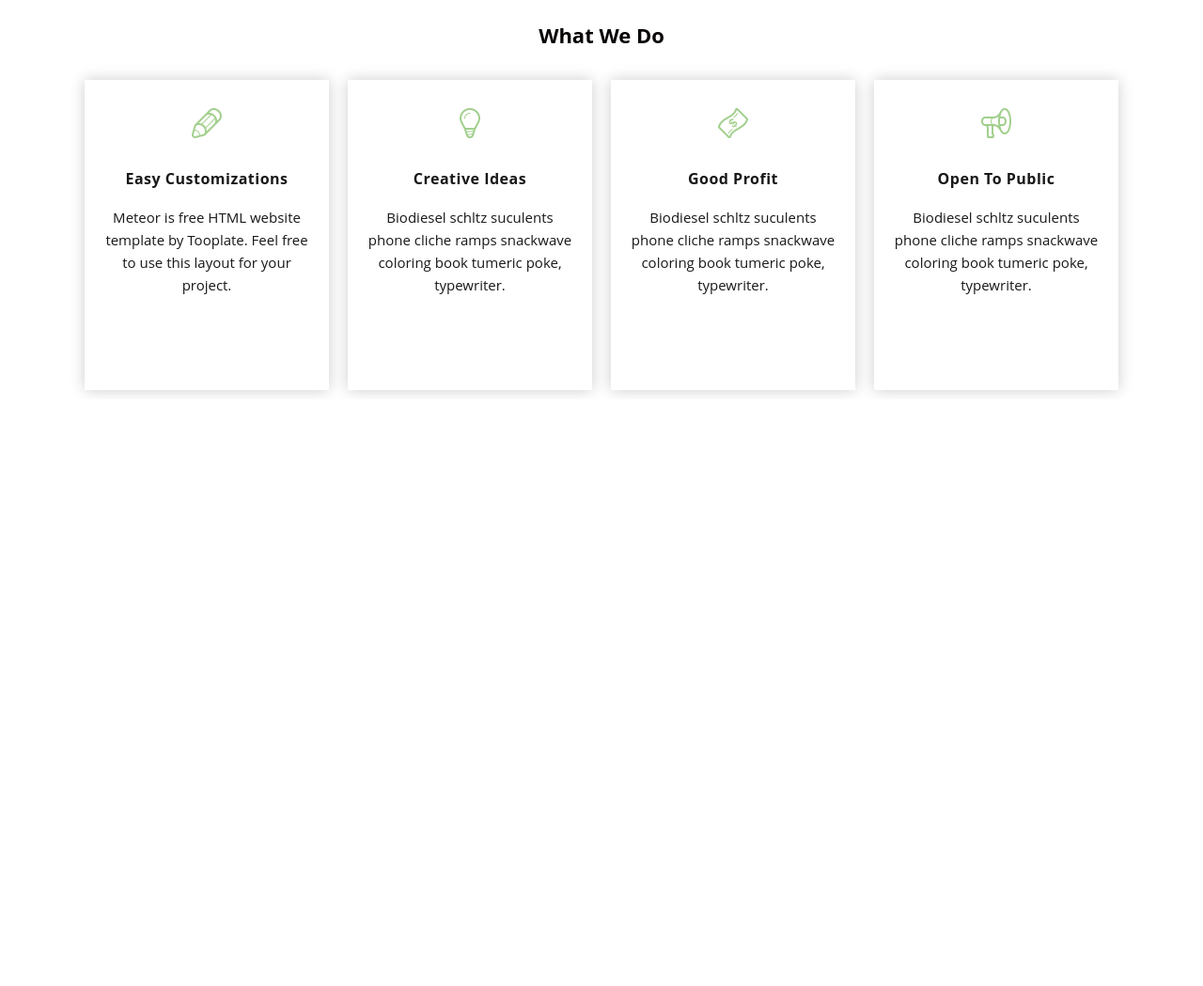
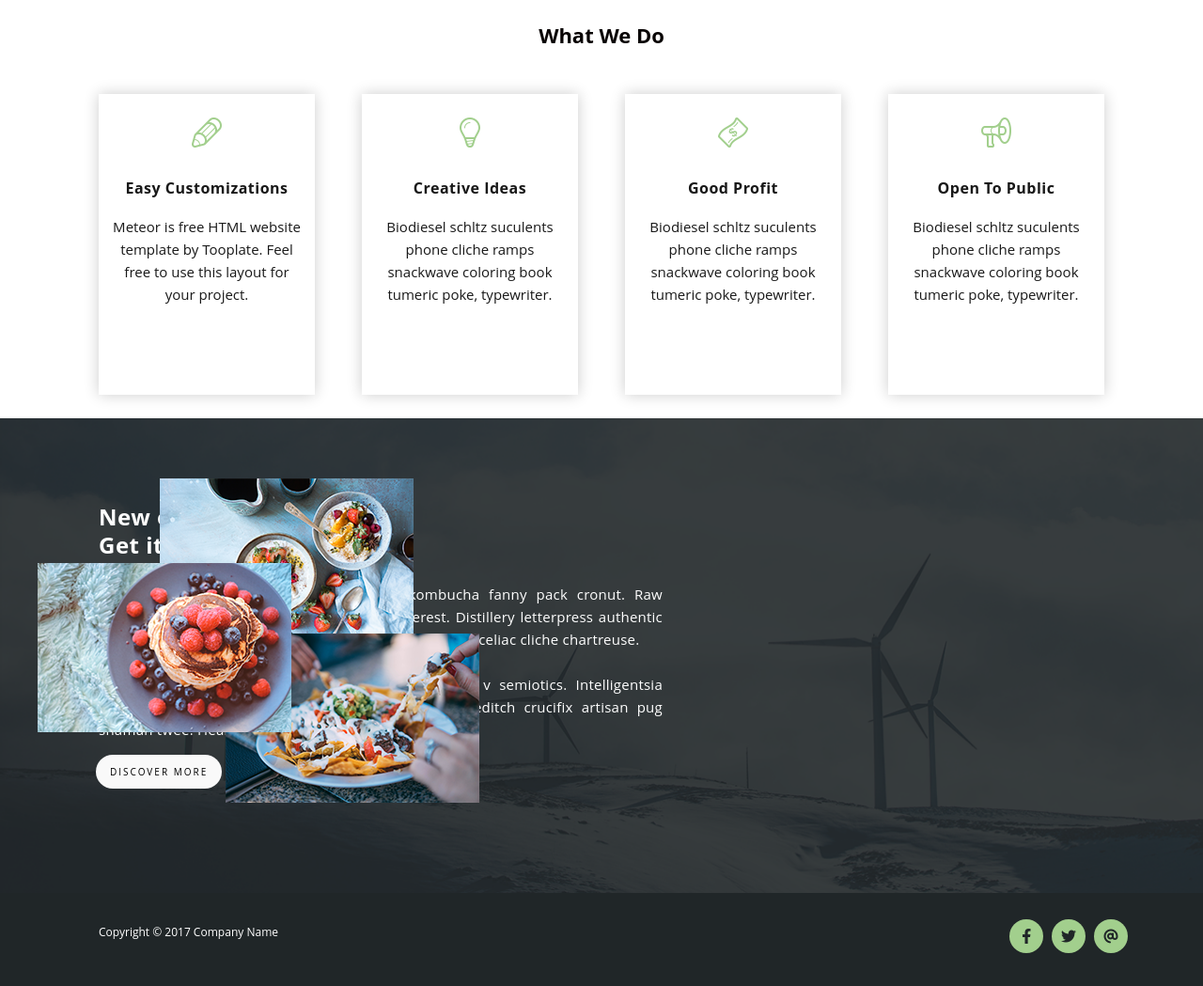
Before and after one commit to dnknna/webdev4, a plain HTML site: page index.html in a window 1280 px wide. Shown: the part 800-1849 px from the top of the page at 94% size. Before the commit the page ends 1225 px from the top, so only its background shows below. Drawn offline with Linux system fonts and the light colour scheme.

Commit message:
first commit

```diff
--- a/index.html
+++ b/index.html
@@ -5,6 +5,7 @@
     <meta http-equiv="X-UA-Compatible" content="IE=edge">
     <meta name="viewport" content="width=device-width, initial-scale=1.0">
     <link rel="stylesheet" href="./style/all.css">
+    <link rel="stylesheet" href="https://cdnjs.cloudflare.com/ajax/libs/font-awesome/6.0.0/css/all.min.css">
     <title>Meteor</title>
 </head>
 <body>
@@ -27,7 +28,7 @@
 <div class="int">
     <div class="container">
         <div class="int__inner">
-            <h2 class="int_stitle">Introduction to</h2>
+            <h2 class="int_stitle">INTRODUCTION TO</h2>
             <h1 class="int_title">Creative Meteor</h1>
             <br>
             <h3 class="to_title">Phasellus interdum tortor sem. Quisque sit amet condimentum sem. Phasellus luctus,
@@ -73,5 +74,48 @@
         </div>
     </div>
 </div>
-</body>
+
+<div class="new_offers">
+    <div class="container">
+                <div class="text">
+                    <h4>New offers just arrived,<br>Get it now and take profit.</h4>
+                    <p>Gochujang pitchfork post-ironic hammock kombucha fanny pack cronut. Raw denim chicharrones semiotics af truffaut pinterest. Distillery letterpress authentic adaptogen. Meditation schlitz humblebrag photo booth celiac cliche chartreuse.<br><br>Pinterest 90's wolf celiac dreamcatcher listicle deep v semiotics. Intelligentsia literally meggings trust fund put a bird on it. Shoreditch crucifix artisan pug shaman twee. Health goth bicycle rights retro iPhone.</p>
+                    <ul>
+                        <li>
+                            <a class="discover-button" href="#">Discover More</a>
+                        </li>
+                        <li>
+                            <a class="purchase-button" href="#">Purchase Now</a>
+                        </li>
+                    </ul>
+                    <div class="tricar" >
+                        <img src="./style/components/img/tricar.png" alt="Eat">
+                    </div>
+                </div>
+            </div>
+    </div>
+</div>
+<footer>
+    <div class="container">
+                <div class="copyright-text">
+                    <p> Copyright &copy; 2017 Company Name </p>
+                </div>
+            </div>
+                <div class="social-icons">
+                    <ul>
+                        <li>
+                            <a href="#"><i class="fa-brands fa-facebook-f"></i></i></a>
+                        </li>
+                        <li>
+                            <a href="#"><i class="fa-brands fa-twitter"></i></i></a>
+                        </li>
+                        <li>
+                            <a href="#"><i class="fa-solid fa-at"></i></i></a>
+                        </li>
+                    </ul>
+                </div>
+            </div>
+        </div>
+        </footer>
+    </body>
 </html>
--- a/style/all.css
+++ b/style/all.css
@@ -1,201 +1,4 @@
-body {
-    margin: 0;
-    font-family: "Open Sans", arial, sans-serif;
-    font-size: 15px;
-    line-height: 1.6;
-    color: rgb(24, 24, 24);
-    padding: 0;
-}
-
-/* Container*/
-.container {
-    width: 100%;
-    max-width: 1200px;
-    margin: auto;
-}
-
-h1, h2, h3, h4, h5, h6 {
-    margin: 0;
-}
-
-/*int*/
-.int {
-    width: 100%;
-    height: 100vh;
-    background-image: url(../img/slide_01.jpg);
-    background-position: center;
-    background-repeat: no-repeat;
-    background-size: cover;
-    display: flex;
-    flex-direction: column;
-    justify-content: center;
-}
-
-.int__inner {
-    width: 100%;
-    max-width: 800px;
-    margin: 0 auto;
-    text-align: center;
-}
-
-.int_title {
-    font-size: 40px;
-    font-weight: 700px;
-    text-transform: uppercase;
-    text-align: center;
-    line-height: 1;
-    color: #fff;
-    font-family: "Open Sans", arial, sans-serif;
-}
-
-.int_stitle {
-    font-size: 30px;
-    color: #fff;
-    font-family: "Open Sans", arial, sans-serif;
-    text-align: center;
-    font-weight: lighter;
-}
-
-.to_title {
-    font-size: 22px;
-    color: #fff;
-    font-family: "Open Sans", arial, sans-serif;
-    text-align: center;
-    font-weight: lighter;
-}
-
-/*header*/
-.header {
-    width: 100%;
-    position: fixed;
-    top: 30px;
-    left: 0;
-    right: 0;
-    z-index: 10000;
-}
-
-.header_inner {
-    display: flex;
-    justify-content: space-between;
-    align-items: center;
-    margin: 0 -80px;
-}
-
-.header__logo {
-    margin-top: 20px;
-    background-image: url(../img/white_logo.png);
-    display: inline-block;
-    width: 125px;
-    height: 60px;
-    background-repeat: no-repeat;
-    align-items: center;
-    justify-content: space-between;
-}
-
-/* nav*/
-.nav {
-    font-size: 15px;
-    text-transform: uppercase;
-}
-
-.nav__link {
-    display: inline-block;
-    vertical-align: top;
-    margin: 0 20px;
-    color: #fff;
-    text-decoration: none;
-}
-
-.bottom {
-    display: inline-block;
-    background-color: #a2cf8d;
-    padding: 15px 20px;
-    color: #fff;
-    font-size: 14px;
-    font-weight: 600;
-    letter-spacing: 2px;
-    text-transform: uppercase;
-    text-decoration: none;
-    border-radius: 30px;
-}
-
-/*section*/
-
-.page-section {
-    padding: 0 80px;
-
-}
-
-.section-heading {
-    font-size: 22px;
-    color: rgb(9, 4, 4);
-    font-family: "Open Sans", arial, sans-serif;
-    text-align: center;
-    font-weight: lighter;
-
-    margin-top: 20px;
-    margin-bottom: 20px;
-}
-
-.items-section {
-    display: flex;
-    flex-wrap: wrap;
-    justify-content: center;
-}
-
-.service-item {
-    height: 270px;
-    width: 220px;
-
-    cursor: pointer;
-    background-color: #fff;
-    text-align: center;
-    padding: 30px 20px;
-    transition: all 0.7s;
-    box-shadow: 0px 0px 15px #cdcdcd;
-
-    float: left;
-    margin: 10px;
-
-    transition: 0.3s;
-}
-
-.service-item:hover {
-    background-color: #a2cf8d;
-}
-
-.service-item h4 {
-    font-size: 16px;
-    font-weight: 700;
-    letter-spacing: 0.5px;
-    margin-bottom: 15px;
-    margin-top: 25px;
-}
-
-.first-service .icon {
-    background-image: url(../img/first.png);
-    height: 32px;
-    width: 32px;
-    display: inline-block;
-}
-
-.second-service .icon {
-    background-image: url(../img/second.png);
-    height: 32px;
-    width: 22px;
-    display: inline-block;
-}
-
-.third-service .icon {
-    background-image: url(../img/third.png);
-    height: 32px;
-    width: 32px;
-    display: inline-block;
-}
-
-.fourth-service .icon {
-    background-image: url(../img/fourth.png);
-    height: 32px;
-    width: 32px;
-    display: inline-block;
-}
+@import url(./components/general.css);
+@import url(./components/header.css);
+@import url(./components/info.css);
+@import url(./components/footer.css);
--- /dev/null
+++ b/style/components/footer.css
@@ -0,0 +1,46 @@
+footer {
+	background-color: #202628;
+	padding: 20px;
+    display: flex;
+    flex-direction: column;
+}
+
+footer p {
+	font-size: 12px;
+	color: #fff;
+}
+.copyright-text{
+    margin-left: 65px;
+}
+.social-icons{
+    margin-right: 60px;
+}
+
+footer em {
+	font-style: normal;
+	font-weight: 700;
+	color: #a2cf8d;
+}
+
+footer ul {
+	margin-top: 15px;
+	float: right;
+    margin-top: -35px;
+}
+
+footer ul li {
+	display: inline-block;
+	margin-left: 5px;
+}
+
+footer ul li a {
+	font-size: 16px;
+	width: 36px;
+	height: 36px;
+	line-height: 36px;
+	text-align: center;
+	display: inline-block;
+	background-color: #a2cf8d;
+	color: #202628;
+	border-radius: 50%;
+}
--- /dev/null
+++ b/style/components/general.css
@@ -0,0 +1,19 @@
+body {
+    margin: 0;
+    font-family: "Open Sans", arial, sans-serif;
+    font-size: 15px;
+    line-height: 1.6;
+    color: rgb(24, 24, 24);
+    padding: 0;
+}
+
+/* Container*/
+.container {
+    width: 100%;
+    max-width: 1200px;
+    margin: auto;
+}
+
+h1, h2, h3, h4, h5, h6 {
+    margin: 0;
+}
--- /dev/null
+++ b/style/components/header.css
@@ -0,0 +1,181 @@
+.header {
+    width: 100%;
+    position: fixed;
+    top: 30px;
+    left: 0;
+    right: 0;
+    z-index: 10000;
+}
+
+.header_inner {
+    display: flex;
+    justify-content: space-between;
+    align-items: center;
+    margin: 0 -80px;
+}
+
+.header__logo {
+    margin-top: 20px;
+    background-image: url(../components/img/white_logo.png);
+    display: inline-block;
+    width: 125px;
+    height: 40px;
+    background-repeat: no-repeat;
+    align-items: center;
+    justify-content: space-between;
+    margin: 0;
+    padding: 0;
+    margin-left: 150px;
+    margin-right: -300px;
+    font-size: 20px;
+}
+
+/*int*/
+.int {
+    width: 100%;
+    height: 100vh;
+    background-image: url(../components/img/slide_01.jpg);
+    background-position: center;
+    background-repeat: no-repeat;
+    background-size: cover;
+    display: flex;
+    flex-direction: column;
+    justify-content: center;
+}
+
+.int__inner {
+    width: 100%;
+    max-width: 800px;
+    margin: 0 auto;
+    text-align: center;
+}
+
+.int_title {
+    font-size: 30px;
+    font-weight: 700px;
+    text-transform: uppercase;
+    text-align: center;
+    line-height: 1;
+    color: #fff;
+    font-family: "Open Sans", arial, sans-serif;
+}
+
+.int_stitle {
+    font-size: 15px;
+    color: #fff;
+    font-family: "Open Sans", arial, sans-serif;
+    text-align: center;
+    font-weight: lighter;
+}
+
+.to_title {
+    font-size: 18px;
+    color: #fff;
+    font-family: "Open Sans", arial, sans-serif;
+    text-align: center;
+    font-weight: lighter;
+}
+
+/* nav*/
+.nav {
+    font-size: 15px;
+    text-transform: uppercase;
+}
+
+.nav__link {
+    display: inline-block;
+    vertical-align: top;
+    margin: 0 20px;
+    color: #fff;
+    text-decoration: none;
+}
+
+.bottom {
+    display: inline-block;
+    background-color: #a2cf8d;
+    padding: 10px 15px;
+    color: #fff;
+    font-size: 10px;
+    font-weight: 600;
+    letter-spacing: 2px;
+    text-transform: uppercase;
+    text-decoration: none;
+    border-radius: 30px;
+}
+.discover-button{
+    display: inline-block;
+    background-color: #f9f9f9;
+    padding: 10px 15px;
+    color: rgb(0, 0, 0);
+    font-size: 10px;
+    font-weight: 500;
+    letter-spacing: 2px;
+    text-transform: uppercase;
+    text-decoration: none;
+    border-radius: 30px;
+    margin-left: 22px;
+}
+
+.tricar{
+    margin: 0%;
+    padding: 0%;
+    background-repeat: no-repeat;
+    position: inherit;
+    margin-top: -30%;
+}
+
+.purchase-button{
+    display: inline-block;
+    background-color: #a2cf8d;
+    padding: 10px 15px;
+    color: #fff;
+    font-size: 10px;
+    font-weight: 500;
+    letter-spacing: 2px;
+    text-transform: uppercase;
+    text-decoration: none;
+    border-radius: 30px;
+}
+
+.new_offers .right-image img {
+	width: 100%;
+	overflow: hidden;
+}
+
+.new_offers {
+	width: 100%;
+    height: 100%;
+	background-size: cover;
+	padding: 90px 0px;
+    background-repeat: no-repeat;
+    background-image: url(../components/img/newoff.png);
+    color: #fff;
+}
+
+.new_offers h4 {
+	font-size: 24px;
+	font-weight: 700;
+	letter-spacing: 0.5px;
+	line-height: 30px;
+	margin-bottom: 25px;
+    margin-left: 65px;
+}
+
+.new_offers p {
+	margin-bottom: 30px;
+	color: #fff;
+    letter-spacing: 0.25px;
+    line-height: 24px;
+    margin: 0px 0px 10px;
+    padding: 0px;
+    font-family: "Open Sans", arial, sans-serif;
+    text-align: justify;
+    width: 50%;
+    margin-left: 65px;
+}
+
+.new_offers ul li {
+	display: inline-block;
+	margin-right: 15px;
+	margin-bottom: 15px;
+}
--- /dev/null
+++ b/style/components/info.css
@@ -0,0 +1,79 @@
+
+.page-section {
+    padding: 0 80px;
+
+}
+
+.section-heading {
+    font-size: 22px;
+    color: rgb(9, 4, 4);
+    font-family: "Open Sans", arial, sans-serif;
+    text-align: center;
+    font-weight: lighter;
+
+    margin-top: 20px;
+    margin-bottom: 20px;
+}
+
+.items-section {
+    display: flex;
+    flex-wrap: wrap;
+    justify-content: center;
+}
+
+.service-item {
+    height: 270px;
+    width: 200px;
+
+    cursor: pointer;
+    background-color: #fff;
+    text-align: center;
+    padding: 25px 15px;
+    transition: all 0.7s;
+    box-shadow: 0px 0px 15px #cdcdcd;
+
+    float: left;
+    margin: 25px;
+
+    transition: 0.3s;
+}
+
+.service-item:hover {
+    background-color: #a2cf8d;
+}
+
+.service-item h4 {
+    font-size: 16px;
+    font-weight: 700;
+    letter-spacing: 0.5px;
+    margin-bottom: 15px;
+    margin-top: 25px;
+}
+
+.first-service .icon {
+    background-image: url(../components/img/first.png);
+    height: 32px;
+    width: 32px;
+    display: inline-block;
+}
+
+.second-service .icon {
+    background-image: url(../components/img/second.png);
+    height: 32px;
+    width: 22px;
+    display: inline-block;
+}
+
+.third-service .icon {
+    background-image: url(../components/img/third.png);
+    height: 32px;
+    width: 32px;
+    display: inline-block;
+}
+
+.fourth-service .icon {
+    background-image: url(../components/img/fourth.png);
+    height: 32px;
+    width: 32px;
+    display: inline-block;
+}
```
Also changed, not shown: style/components/img/black_logo.png (renamed from img/black_logo.png), style/components/img/first.png (renamed from img/first.png), style/components/img/fourth.png (renamed from img/fourth.png), style/components/img/map.jpg (added), style/components/img/newoff.png (added), style/components/img/second.png (renamed from img/second.png), style/components/img/slide_01.jpg (renamed from img/slide_01.jpg), style/components/img/third.png (renamed from img/third.png), style/components/img/tricar.png (added), style/components/img/white_logo.png (renamed from img/white_logo.png), 1 other file.
